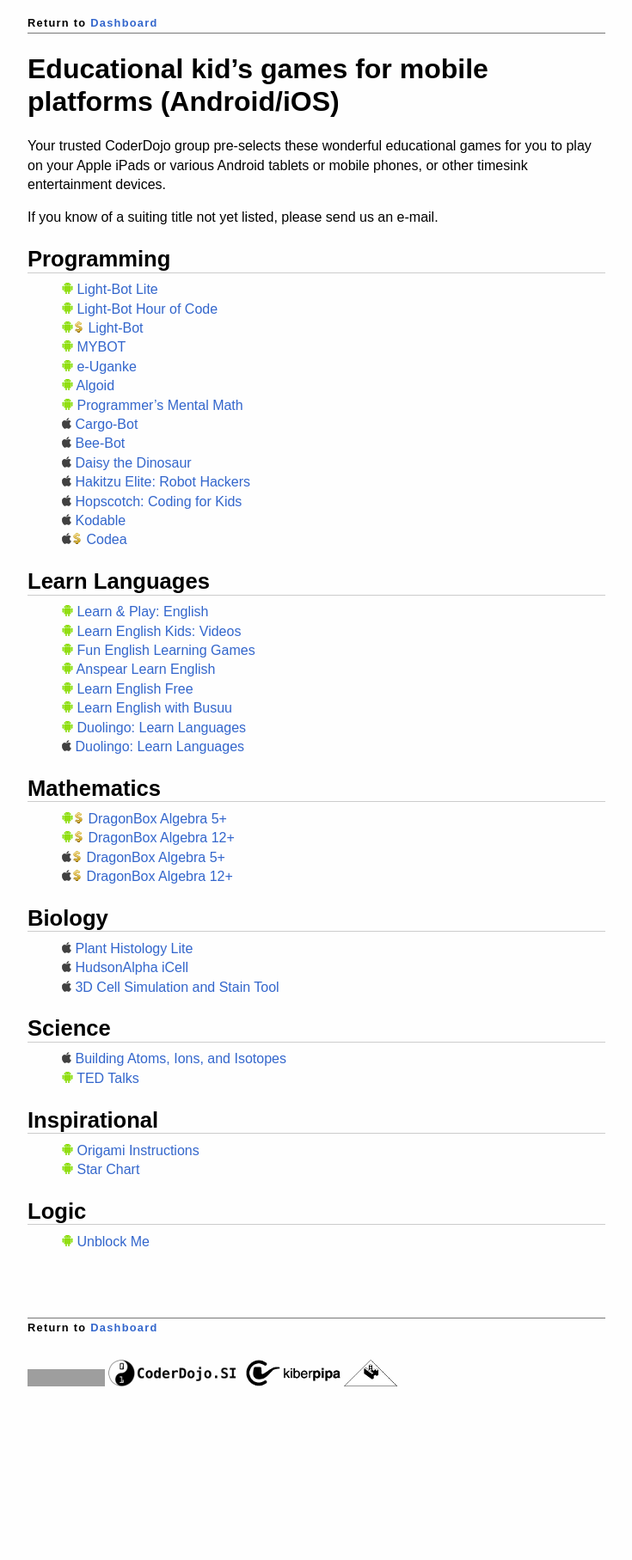
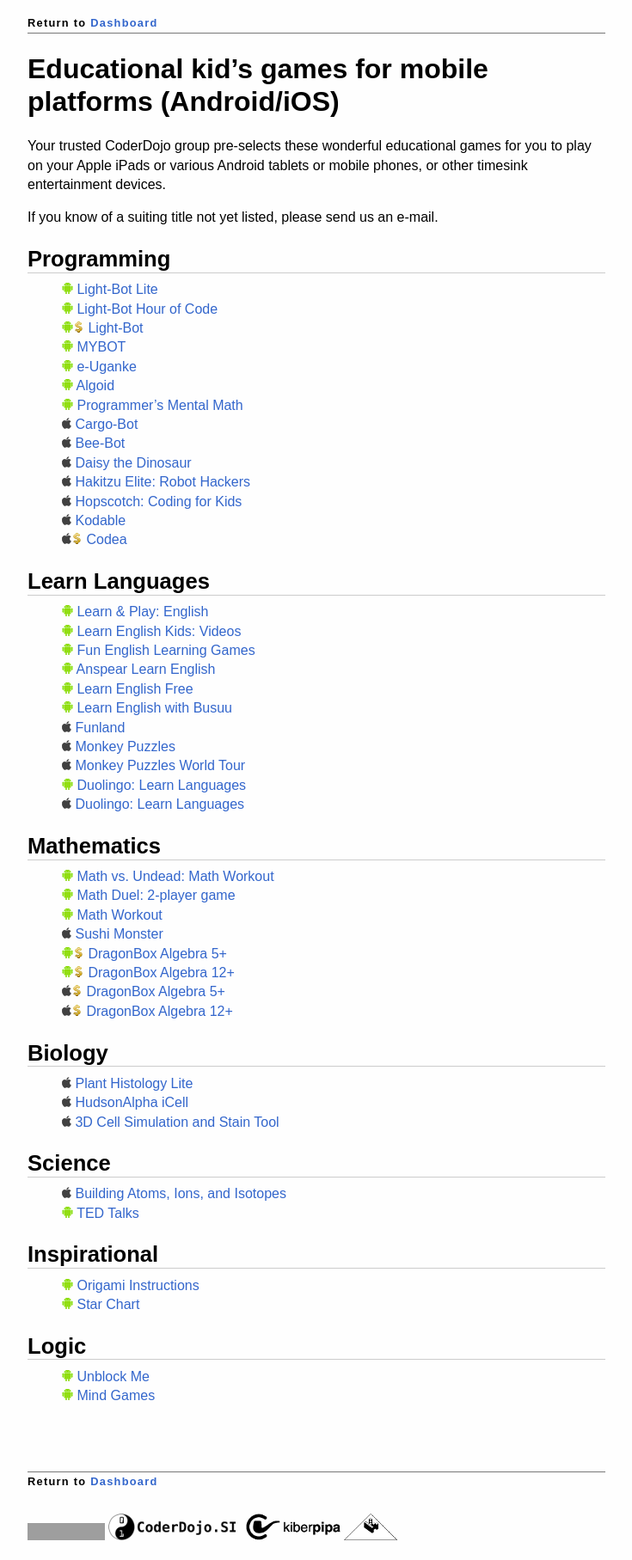
Before and after one commit to CoderDojoSI/course, a Jekyll site: the page built from educational-mobile-games.md, in a window 1280 px wide. Shown: the whole page at 86% size, without its empty margins (272-1007 px from the left). Built offline with Jekyll 4.4.1, drawn with Linux system fonts in a browser that asks for light colours; nearby versions of some CDN libraries; Markdown is read by kramdown in place of the engine named in the settings; before the commit the page ends 1635 px from its top, so only the background shows below that; grey boxes are pictures that could not be loaded.

Commit message:
some more games

```diff
--- a/educational-mobile-games.md
+++ b/educational-mobile-games.md
@@ -36,11 +36,18 @@ Learn Languages
 * ![][a] [Anspear Learn English](https://play.google.com/store/apps/details?id=com.anspear.language.englishiap)
 * ![][a] [Learn English Free](https://play.google.com/store/apps/details?id=com.alrwabee.learnenglishfree)
 * ![][a] [Learn English with Busuu](https://play.google.com/store/apps/details?id=com.busuu.android.enc)
+* ![][i] [Funland](https://itunes.apple.com/us/app/funland/id630632324)
+* ![][i] [Monkey Puzzles](https://itunes.apple.com/us/app/monkey-puzzles/id705145024)
+* ![][i] [Monkey Puzzles World Tour](https://itunes.apple.com/us/app/monkey-puzzles-world-tour/id738364486)
 * ![][a] [Duolingo: Learn Languages](https://play.google.com/store/apps/details?id=com.duolingo)
 * ![][i] [Duolingo: Learn Languages](https://itunes.apple.com/us/app/duolingo-learn-languages-for/id570060128)
 
 Mathematics
 -----------
+* ![][a] [Math vs. Undead: Math Workout](https://play.google.com/store/apps/details?id=com.mathvszombies.mathgame)
+* ![][a] [Math Duel: 2-player game](https://play.google.com/store/apps/details?id=com.mathduel2playersgame.mathgame)
+* ![][a] [Math Workout](https://play.google.com/store/apps/details?id=andrei.brusentcov.survivalmath)
+* ![][i] [Sushi Monster](https://itunes.apple.com/us/app/sushi-monster/id512651258)
 * ![][a]![][$] [DragonBox Algebra 5+](https://play.google.com/store/apps/details?id=com.wewanttoknow.DragonBoxPlus)
 * ![][a]![][$] [DragonBox Algebra 12+](https://play.google.com/store/apps/details?id=com.wewanttoknow.DragonBox2)
 * ![][i]![][$] [DragonBox Algebra 5+](https://itunes.apple.com/us/app/dragonbox-algebra-5+/id522069155)
@@ -65,6 +72,7 @@ Inspirational
 Logic
 -----
 * ![][a] [Unblock Me](https://play.google.com/store/apps/details?id=com.kiragames.unblockmefree)
+* ![][a] [Mind Games](https://play.google.com/store/apps/details?id=com.oxothuk.worldpuzzle)
 
 
 [a]: /images/android-icon-16.png "Android"
```
